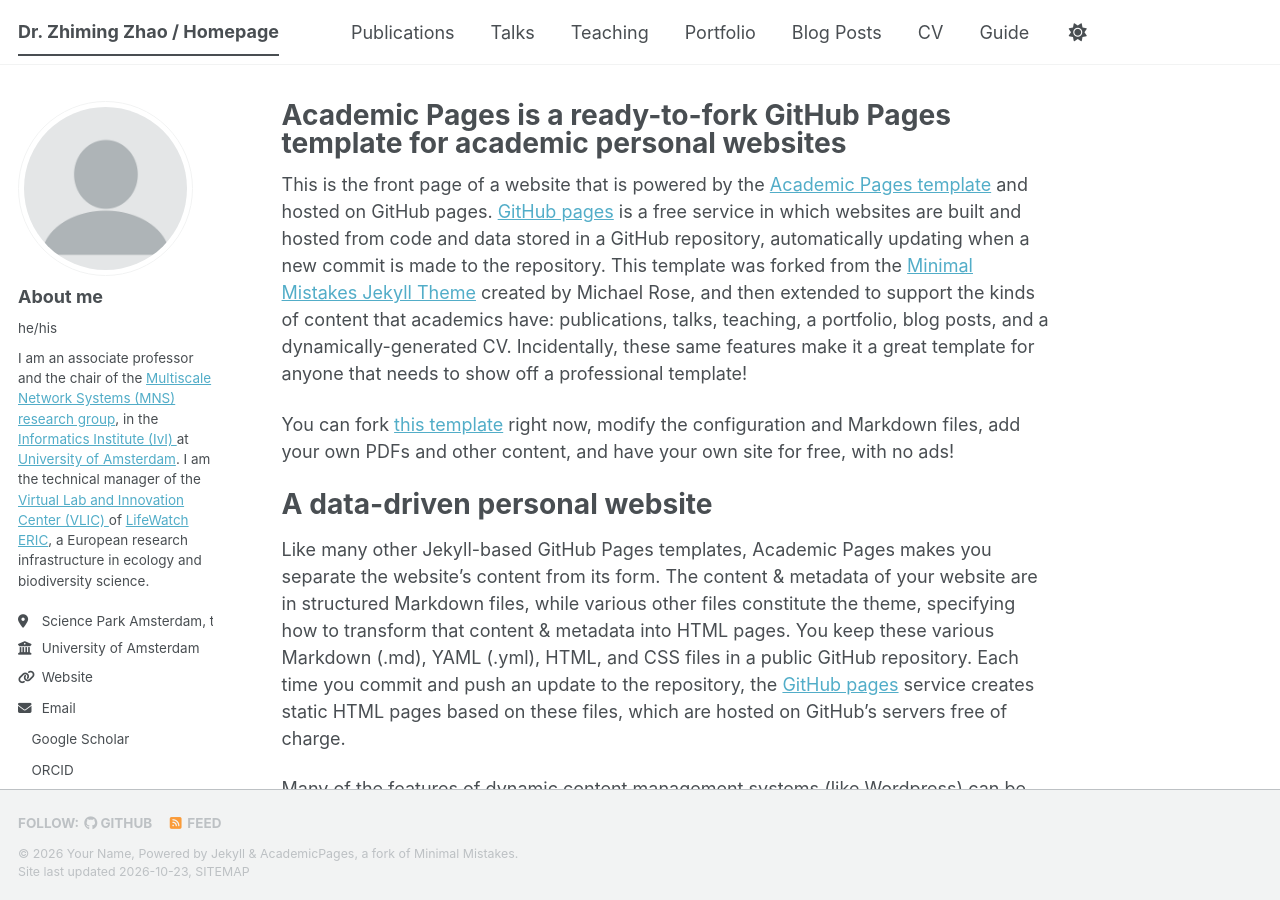
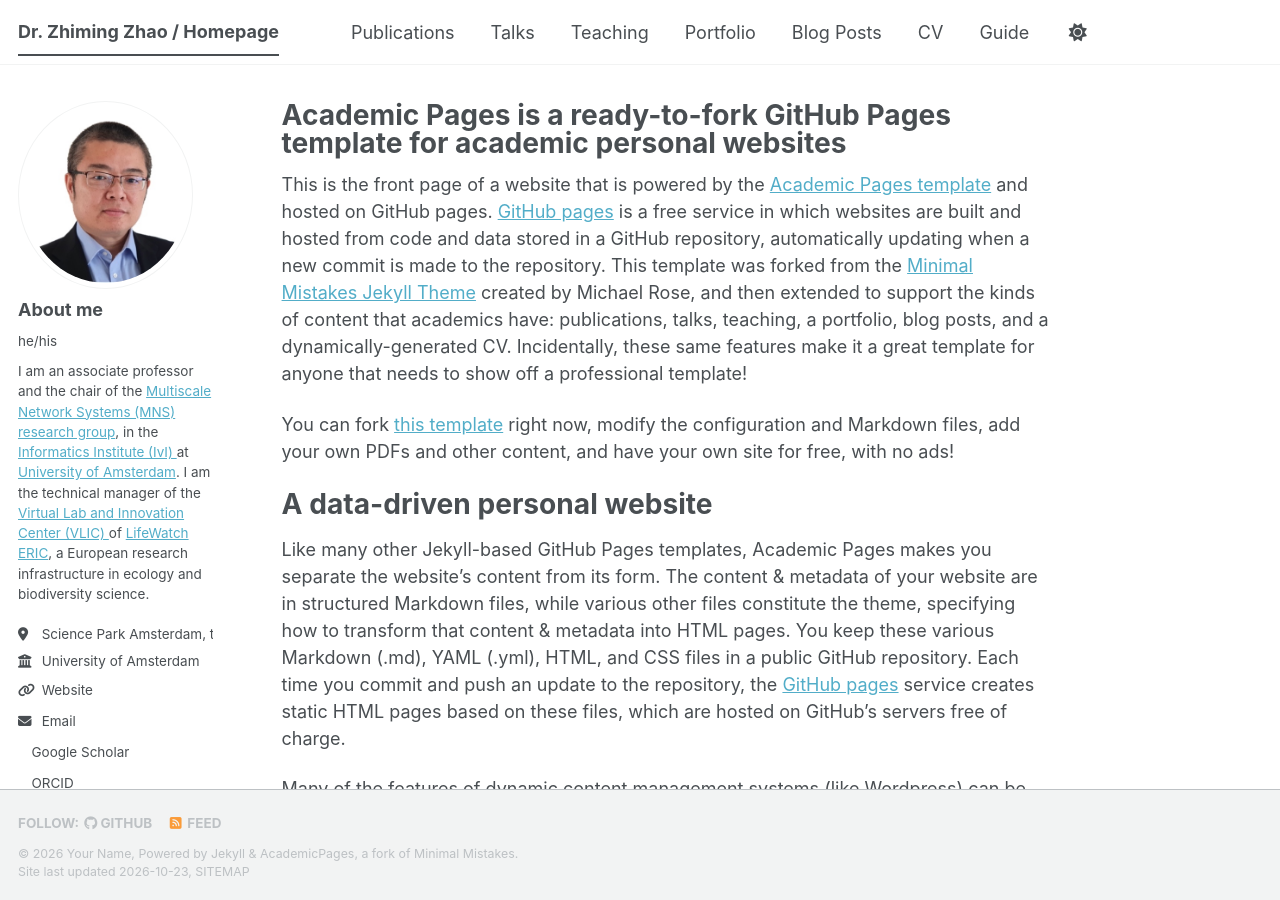
Before and after one commit to zmzhao/mypage, a Jekyll site: the page built from _pages/about.md, in a window 1280 px wide and 900 px high. Built offline with Jekyll 4.4.1, drawn with Linux system fonts in a browser that asks for light colours; a style sheet for code colours, icons or effects is not loaded.

Commit message:
Update _config.yml

```diff
--- a/_config.yml
+++ b/_config.yml
@@ -23,7 +23,7 @@
 #               Additional customization can be done by editing /_includes/author-profile.html
 author:
   # Biographic information
-  avatar           : "profile.png"
+  avatar           : "image010.jpg"
   name             : "About me"
   pronouns         : he/his # example: "she/her"
   bio              : "I am an associate professor and the chair of the <a href=https://mns-research.nl>Multiscale Network Systems (MNS) research group</a>, in the <a href=https://ivi.uva.nl/> Informatics Institute (IvI) </a> at <a href=https://www.uva.nl/>University of Amsterdam</a>. I am the technical manager of the <a href=https://www.lifewatch.eu/organisation-governance/vlab-innovation-centre/> Virtual Lab and Innovation Center (VLIC) </a> of <a href=https://www.lifewatch.eu/>LifeWatch ERIC</a>, a European research infrastructure in ecology and biodiversity science."
```
